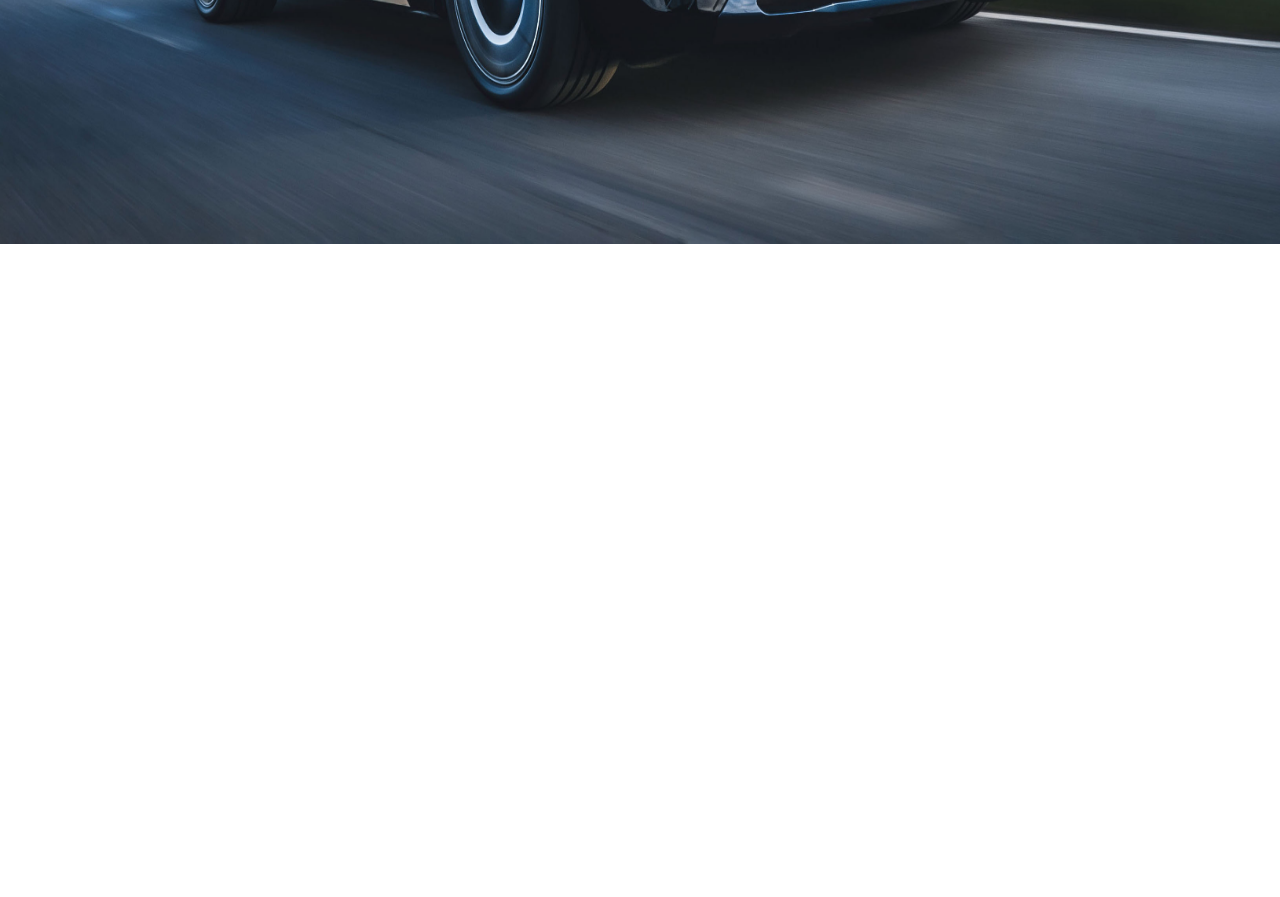
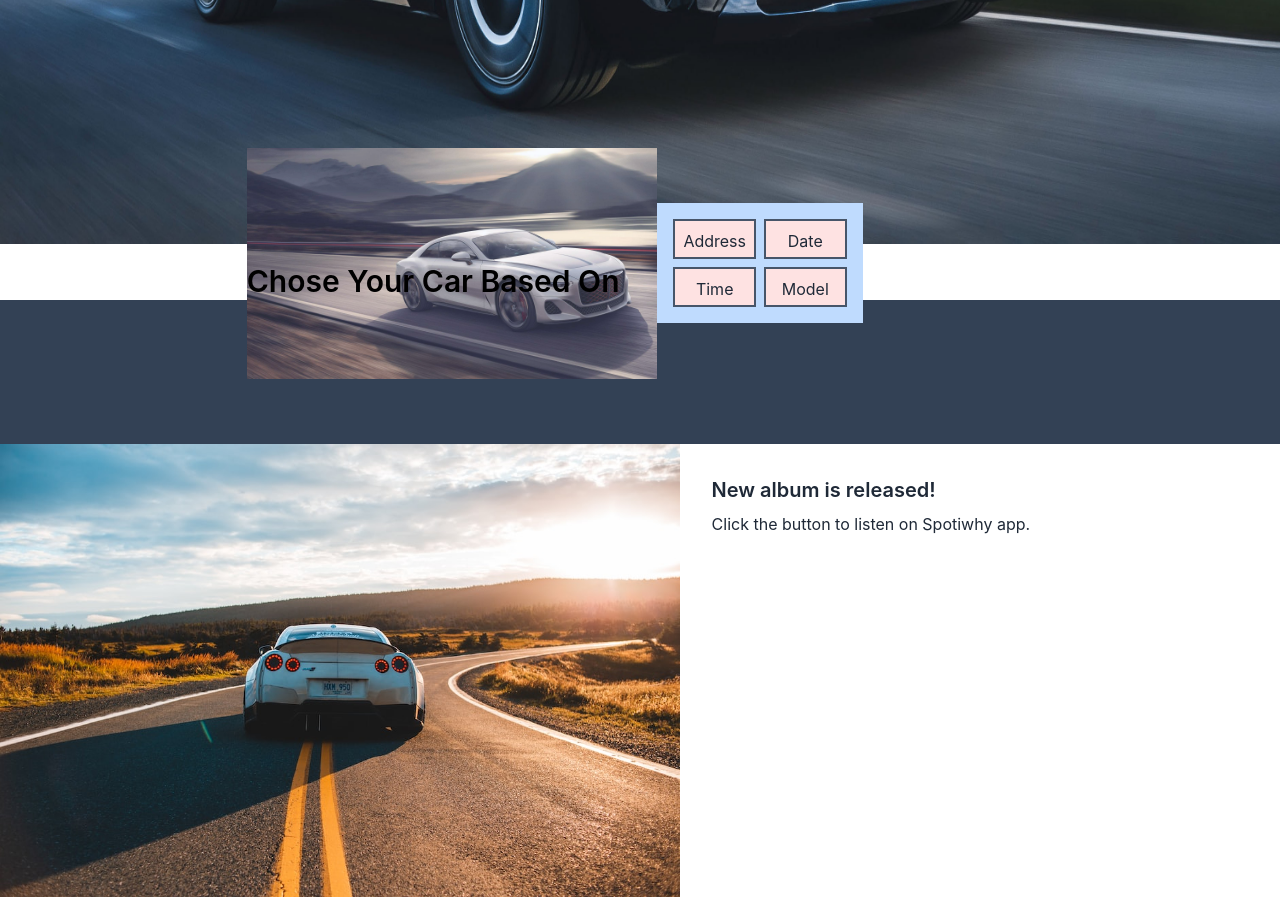
Before and after one commit to linkon63/Rent-a-service, a React (Create React App) app: page / in a window 1280 px wide. Shown: the part 620-1517 px from the top of the page. Before the commit the page ends 864 px from the top, so only its background shows below. Built offline with nearby package versions, Linux system fonts and the light colour scheme.

Commit message:
two more sectons done

```diff
--- /dev/null
+++ b/src/components/HomePage/Home/Home.css
@@ -0,0 +1,12 @@
+.img-round {
+    opacity: 0.8;
+    height: 2 rem;
+
+}
+
+
+
+.img-round:hover {
+    opacity: 1.0;
+
+}
--- a/src/components/HomePage/Home/Home.js
+++ b/src/components/HomePage/Home/Home.js
@@ -2,6 +2,11 @@ import React from 'react';
 import car1 from '../../../assets/car/car1.jpg'
 import car2 from '../../../assets/car/car2.jpg'
 import car3 from '../../../assets/car/car3.jpg'
+import car5 from '../../../assets/car/car5.jpg'
+import Section1 from '../Section1/Section1';
+import Section2 from '../Section2/Section2';
+
+import './Home.css'
 
 const Home = () => {
     return (
@@ -30,6 +35,22 @@ const Home = () => {
                 </div>
 
             </div>
+
+            <div className='md:flex hidden w-2/3 justify-center items-center -mt-28  p-4 ml-32 ' style={{ position: 'absolute', zIndex: 2 }}>
+                <div className='relative bg-blue-100 w-1/2 '>
+                    <img src={car5} alt="" className='img-round' />
+                    <p className='absolute top-1/2 left-3/5 text-black text-3xl font-semibold ' >Chose Your Car Based On</p>
+                </div>
+                <div className='grid grid-cols-2 gap-2 bg-blue-200 p-4'>
+                    <p className='border-2 h-10 p-2 border-slate-600 bg-red-100 text-center'>Address</p>
+                    <p className='border-2 h-10 p-2 border-slate-600 bg-red-100 text-center'>Date</p>
+                    <p className='border-2 h-10 p-2 border-slate-600 bg-red-100 text-center'>Time</p>
+                    <p className='border-2 h-10 p-2 border-slate-600 bg-red-100 text-center'>Model</p>
+                </div>
+            </div>
+
+            <Section1></Section1>
+            <Section2></Section2>
         </div>
     );
 };
--- /dev/null
+++ b/src/components/HomePage/Section1/Section1.js
@@ -0,0 +1,11 @@
+import React from 'react';
+
+const Section1 = () => {
+    return (
+
+        <div className='h-4 md:h-36  bg-slate-700 mt-0 md:mt-14 '></div>
+
+    );
+};
+
+export default Section1;
--- /dev/null
+++ b/src/components/HomePage/Section2/Section2.js
@@ -0,0 +1,17 @@
+import React from 'react';
+import car4 from '../../../assets/car/car4.jpg'
+
+const Section2 = () => {
+    return (
+        <div className="card lg:card-side bg-base-100 shadow-xl rounded-none">
+            <figure><img src={car4} alt="Album" className='' /></figure>
+            <div className="card-body w-2/3">
+                <h2 className="card-title">New album is released!</h2>
+                <p>Click the button to listen on Spotiwhy app.</p>
+
+            </div>
+        </div>
+    );
+};
+
+export default Section2;
```
